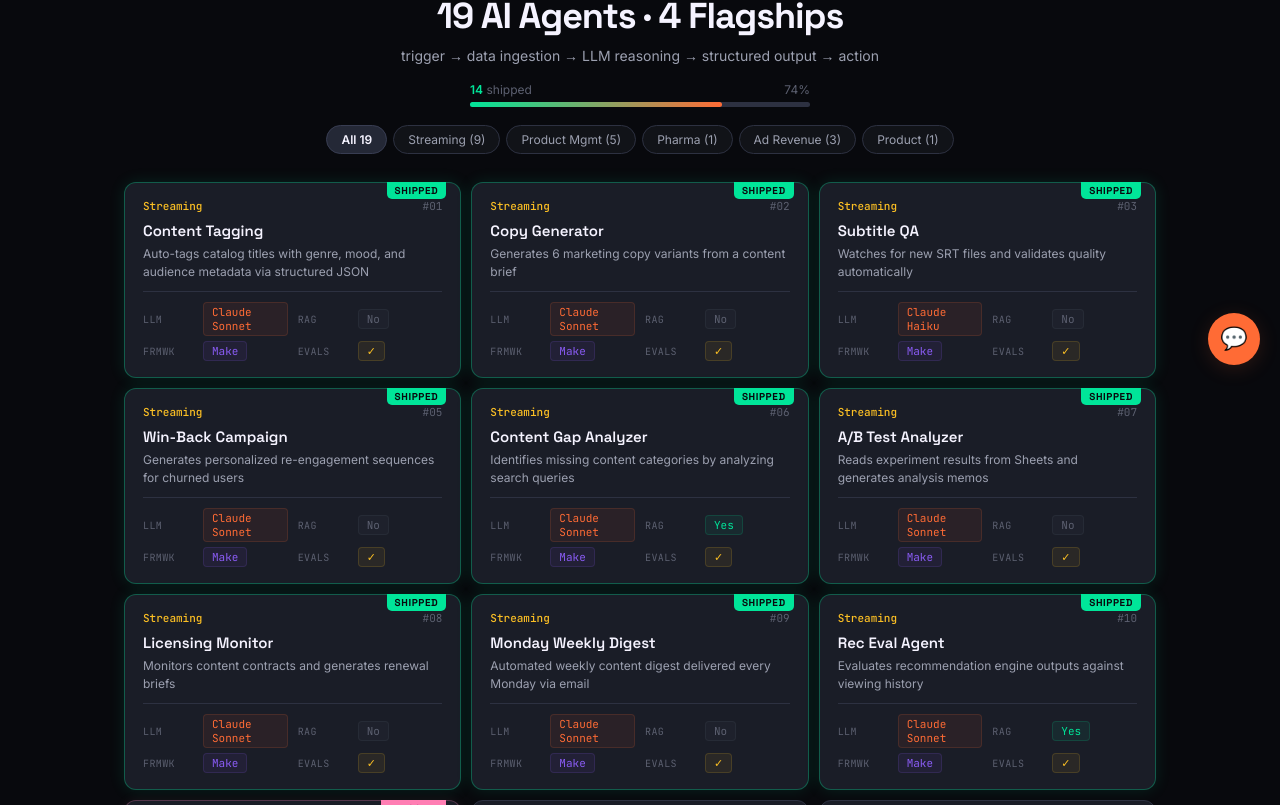
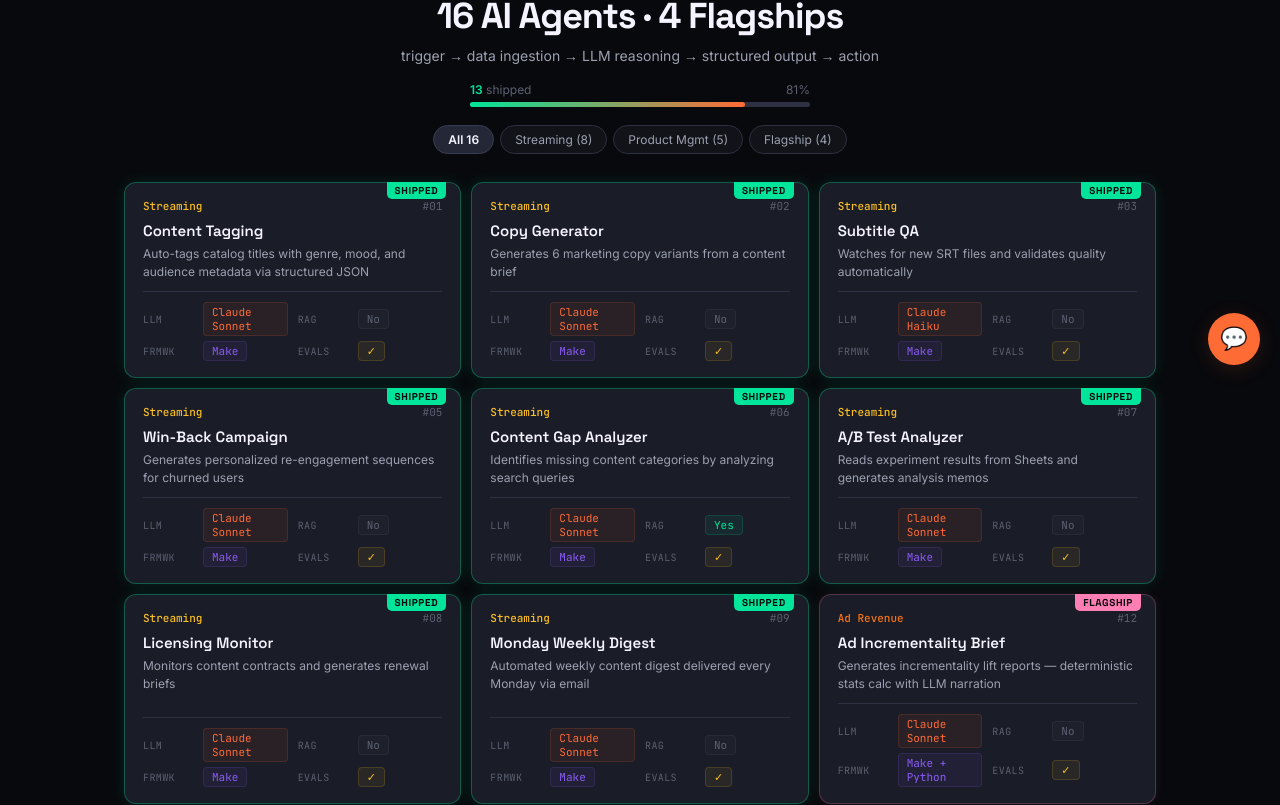
Before and after one commit to shreya-patel-PM/portfolio, a React (Vite) app: page / in a window 1280 px wide. Shown: the part 415-1220 px from the top of the page. Built offline with nearby package versions, Linux system fonts and the light colour scheme.

Commit message:
Update App.jsx

```diff
--- a/src/App.jsx
+++ b/src/App.jsx
@@ -14,13 +14,13 @@ const DOMAIN_LABELS = { streaming: "Streaming", pm: "Product Mgmt", pharma: "Pha
 const SHREYA_CONTEXT = `You are Shreya Patel's portfolio AI assistant. Answer questions conversationally and confidently — as her professional representative. Keep answers concise (2-4 sentences) unless detail is requested.
 
 CRITICAL RULES:
-- 14 agents are SHIPPED and live. The other 5 are PLANNED but NOT yet built.
+- 12 agents are SHIPPED and live. The other 4 are PLANNED but NOT yet built.
 - NEVER describe a planned agent as if it is complete or shipped.
 - If asked "what has she shipped," ONLY mention the 9 shipped agents below.
 
-CURRENT ROLE: Senior Product Manager at Eli Lilly (Cancer Clinical Platform). Building StreamMind — a 22-week project to ship 19 AI agents (reduced from 24 for depth over breadth). Currently Week 7 of 22.
+CURRENT ROLE: Senior Product Manager at Eli Lilly (Cancer Clinical Platform). Building StreamMind — a 22-week project to ship 16 AI agents. Currently Week 7 of 22.
 
-STREAMMIND: 19 agents total — 9 streaming, 3 ad-revenue, 5 PM, 1 pharma, 1 product (GhostCheck). 4 are FLAGSHIP-grade with full evals, architecture docs, guardrails, and cost analysis. Stack: Claude API, Make, Airtable, Notion, Supabase, CrewAI, Streamlit, Vercel, GitHub Actions, Next.js.
+STREAMMIND: 16 agents total — 8 streaming, 1 ad-revenue (flagship), 5 PM, 1 pharma, 1 product (GhostCheck). 4 are FLAGSHIP-grade with full evals, architecture docs, guardrails, and cost analysis. Stack: Claude API, Make, Airtable, Notion, Supabase, CrewAI, Streamlit, Vercel, GitHub Actions, Next.js.
 
 4 FLAGSHIPS (deep architecture + evals + guardrails):
 1. GhostCheck — Ghost job detection SaaS. Next.js + Supabase + Claude classification. Full F1 eval, adversarial benchmark, GUARDRAILS.md. SHIPPED.
@@ -40,11 +40,9 @@ STREAMMIND: 19 agents total — 9 streaming, 3 ad-revenue, 5 PM, 1 pharma, 1 pro
 9. PRD Studio (PM #3) — Multi-mode PRD generator: brief → outline → full doc. LLM: Claude Sonnet, Framework: Make. Shipped Week 12.
 10. GhostCheck (Product, FLAGSHIP) — Ghost job detection SaaS. LLM: Claude Sonnet, Framework: Next.js+Supabase. F1 eval + adversarial benchmark. Shipped Week 13.
 11. Win-Back Campaign (Streaming #5) — Re-engagement sequences for churned users. LLM: Claude Sonnet, Framework: Make. Shipped Week 14.
-12. Content Gap Analyzer (Streaming #6) — Missing content identification via search queries. LLM: Claude Sonnet, Framework: Make, RAG. Shipped Week 14.
-13. Rec Eval Agent (Streaming #10) — Recommendation engine output evaluation. LLM: Claude Sonnet, Framework: Make, RAG. Shipped Week 15.
-14. Competitive Intel Hub (PM #4) — Weekly competitive landscape digest. LLM: Claude Sonnet, Framework: GitHub Actions, RAG. Shipped Week 15.
+12. Competitive Intel Hub (PM #4) — Weekly competitive landscape digest. LLM: Claude Sonnet, Framework: GitHub Actions, RAG. Shipped Week 15.
 
-5 PLANNED (NOT yet built): target all 19 by September 2026.
+4 PLANNED (NOT yet built): Ad Incrementality Brief (flagship), PM Copilot (flagship), Clinical Trial Analyzer (flagship), Stakeholder Updates. Target all 16 by September 2026.
 
 WORK: Eli Lilly Sr PM Jan 2026–Present, T-Mobile Sr PO (27% adoption↑), J&J PO, CVS Aetna PM (100% migration), Salesforce PO (60K users, 40% adoption↑), MUFG PO, Stylekart Analyst.
 
@@ -61,7 +59,7 @@ CONTACT: shreyaishwarlalpatel@gmail.com, 415-604-6080, linkedin.com/in/shreeapat
 If unsure, say so and suggest emailing her directly.`;
 
 const AGENTS = [
-  // ── Streaming (9) ──
+  // ── Streaming (8) ──
   {id:1,name:"Content Tagging",domain:"streaming",desc:"Auto-tags catalog titles with genre, mood, and audience metadata via structured JSON",stack:"Airtable catalog → Make → Claude tags as JSON → Airtable writeback",shipped:true,llm:"Claude Sonnet",rag:false,evals:"Tag accuracy vs human baseline",framework:"Make"},
   {id:2,name:"Copy Generator",domain:"streaming",desc:"Generates 6 marketing copy variants from a content brief",stack:"Notion brief → Make → Claude 6 variants JSON → Notion + Slack #copy-review",shipped:true,llm:"Claude Sonnet",rag:false,evals:"Variant quality + tone consistency",framework:"Make"},
   {id:3,name:"Subtitle QA",domain:"streaming",desc:"Watches for new SRT files and validates quality automatically",stack:"Google Drive SRT watcher → Make → Claude QA → Airtable error log + Slack",shipped:true,llm:"Claude Haiku",rag:false,evals:"Error detection accuracy",framework:"Make"},
@@ -70,11 +68,8 @@ const AGENTS = [
   {id:7,name:"A/B Test Analyzer",domain:"streaming",desc:"Reads experiment results from Sheets and generates analysis memos",stack:"Sheets trigger → Make → Claude analysis JSON → Notion memo + Slack",shipped:true,llm:"Claude Sonnet",rag:false,evals:"Statistical conclusion accuracy",framework:"Make"},
   {id:8,name:"Licensing Monitor",domain:"streaming",desc:"Monitors content contracts and generates renewal briefs",stack:"Airtable contracts → Make Monday scheduler → Claude renewal brief → Gmail + Slack",shipped:true,llm:"Claude Sonnet",rag:false,evals:"Date accuracy + brief completeness",framework:"Make"},
   {id:9,name:"Monday Weekly Digest",domain:"streaming",desc:"Automated weekly content digest delivered every Monday via email",stack:"Make Monday 7am → Google Sheets data → Claude 300-word digest → Gmail",shipped:true,llm:"Claude Sonnet",rag:false,evals:"Content accuracy + formatting",framework:"Make"},
-  {id:10,name:"Rec Eval Agent",domain:"streaming",desc:"Evaluates recommendation engine outputs against viewing history",stack:"Rec API output → Make → Claude relevance scoring → Airtable report",shipped:true,llm:"Claude Sonnet",rag:true,evals:"NDCG + relevance scoring",framework:"Make"},
-  // ── Ad Revenue (3) ──
+  // ── Ad Revenue (1 — Flagship only) ──
   {id:12,name:"Ad Incrementality Brief",domain:"ads",desc:"Generates incrementality lift reports — deterministic stats calc with LLM narration",stack:"Experiment data → Python lift math → Claude narrative → Notion report",shipped:false,llm:"Claude Sonnet",rag:false,evals:"Lift accuracy + narrative quality",framework:"Make + Python",flagship:true},
-  {id:13,name:"Contextual Ad Slate Matcher",domain:"ads",desc:"Matches ad inventory to content context for optimal slate placement",stack:"Content metadata + ad catalog → Make → Claude matching → Airtable slate",shipped:false,llm:"Claude Sonnet",rag:true,evals:"Relevance scoring + fill rate",framework:"Make"},
-  {id:14,name:"Ad Creative Variant Generator",domain:"ads",desc:"Generates ad copy variants tailored to content and audience segments",stack:"Campaign brief → Make → Claude variants → Slack #ad-review",shipped:false,llm:"Claude Sonnet",rag:false,evals:"Brand safety + variant diversity",framework:"Make"},
   // ── PM (5) ──
   {id:15,name:"Grooming Bot",domain:"pm",desc:"Automates JIRA story grooming with acceptance criteria, edge cases & sizing",stack:"JIRA webhook → Make → Claude structured generation → JIRA update",shipped:true,llm:"Claude Sonnet",rag:false,evals:"Output quality + edge case coverage",framework:"Make"},
   {id:16,name:"Research Synthesizer",domain:"pm",desc:"Structures research transcripts into product insights and recommendations",stack:"Google Drive transcripts → Make → Claude synthesis → Streamlit dashboard",shipped:true,llm:"Claude Sonnet",rag:false,evals:"Insight relevance + completeness",framework:"Make + Streamlit"},
@@ -105,7 +100,7 @@ const jumpTo = (id) => document.getElementById(id)?.scrollIntoView({ behavior:"s
 function Hero() {
   const shipped = AGENTS.filter(a => a.shipped).length;
   const stats = [
-    { n:"19", label:"AI Agents", color:T.accent },
+    { n:"16", label:"AI Agents", color:T.accent },
     { n:`${shipped}`, label:"Shipped", color:T.mint },
     { n:"4", label:"Flagships", color:T.coral },
     { n:"10+", label:"Years PM", color:T.amber },
@@ -156,7 +151,7 @@ function StreamMindSection() {
   const [filter, setFilter] = useState("all");
   const [open, setOpen] = useState(null);
   const shipped = AGENTS.filter(a => a.shipped).length;
-  const filtered = filter === "all" ? AGENTS : AGENTS.filter(a => a.domain === filter);
+  const filtered = filter === "all" ? AGENTS : filter === "flagship" ? AGENTS.filter(a => a.flagship) : AGENTS.filter(a => a.domain === filter);
   const total = AGENTS.length;
   const pct = Math.round((shipped / total) * 100);
 
@@ -171,7 +166,7 @@ function StreamMindSection() {
     <section style={{ padding:"48px 24px", maxWidth:1080, margin:"0 auto" }} id="agents">
       <div style={{ textAlign:"center", marginBottom:28 }}>
         <div style={{ fontFamily:"'Space Grotesk',sans-serif", fontSize:13, fontWeight:600, color:T.accent, textTransform:"uppercase", letterSpacing:"0.15em", marginBottom:6 }}>StreamMind</div>
-        <h2 style={{ fontFamily:"'Space Grotesk',sans-serif", fontSize:"clamp(24px,4vw,36px)", fontWeight:700, color:T.text, letterSpacing:"-0.03em", margin:"0 0 8px" }}>19 AI Agents · 4 Flagships</h2>
+        <h2 style={{ fontFamily:"'Space Grotesk',sans-serif", fontSize:"clamp(24px,4vw,36px)", fontWeight:700, color:T.text, letterSpacing:"-0.03em", margin:"0 0 8px" }}>16 AI Agents · 4 Flagships</h2>
         <p style={{ fontFamily:"'Inter',sans-serif", fontSize:14, color:T.textSec, maxWidth:500, margin:"0 auto 18px" }}>
           trigger → data ingestion → LLM reasoning → structured output → action
         </p>
@@ -185,7 +180,12 @@ function StreamMindSection() {
           </div>
         </div>
         <div style={{ display:"flex", justifyContent:"center", gap:6, flexWrap:"wrap" }}>
-          {[{ id:"all", label:`All ${total}` }, ...Object.entries(DOMAIN_COLORS).map(([k]) => ({ id:k, label:`${DOMAIN_LABELS[k]} (${AGENTS.filter(a=>a.domain===k).length})` }))].map(f => (
+          {[
+            { id:"all", label:`All ${total}` },
+            { id:"streaming", label:`Streaming (${AGENTS.filter(a=>a.domain==="streaming").length})` },
+            { id:"pm", label:`Product Mgmt (${AGENTS.filter(a=>a.domain==="pm").length})` },
+            { id:"flagship", label:`Flagship (${AGENTS.filter(a=>a.flagship).length})` },
+          ].map(f => (
             <button key={f.id} onClick={() => { setFilter(f.id); setOpen(null); }}
               style={{ padding:"6px 14px", fontSize:12, fontWeight:filter===f.id?600:400, color:filter===f.id?T.text:T.textSec, background:filter===f.id?T.elevated:T.surface, border:`1px solid ${filter===f.id?T.borderLight:T.border}`, borderRadius:100, cursor:"pointer", fontFamily:"'Inter',sans-serif" }}>
               {f.label}
```
